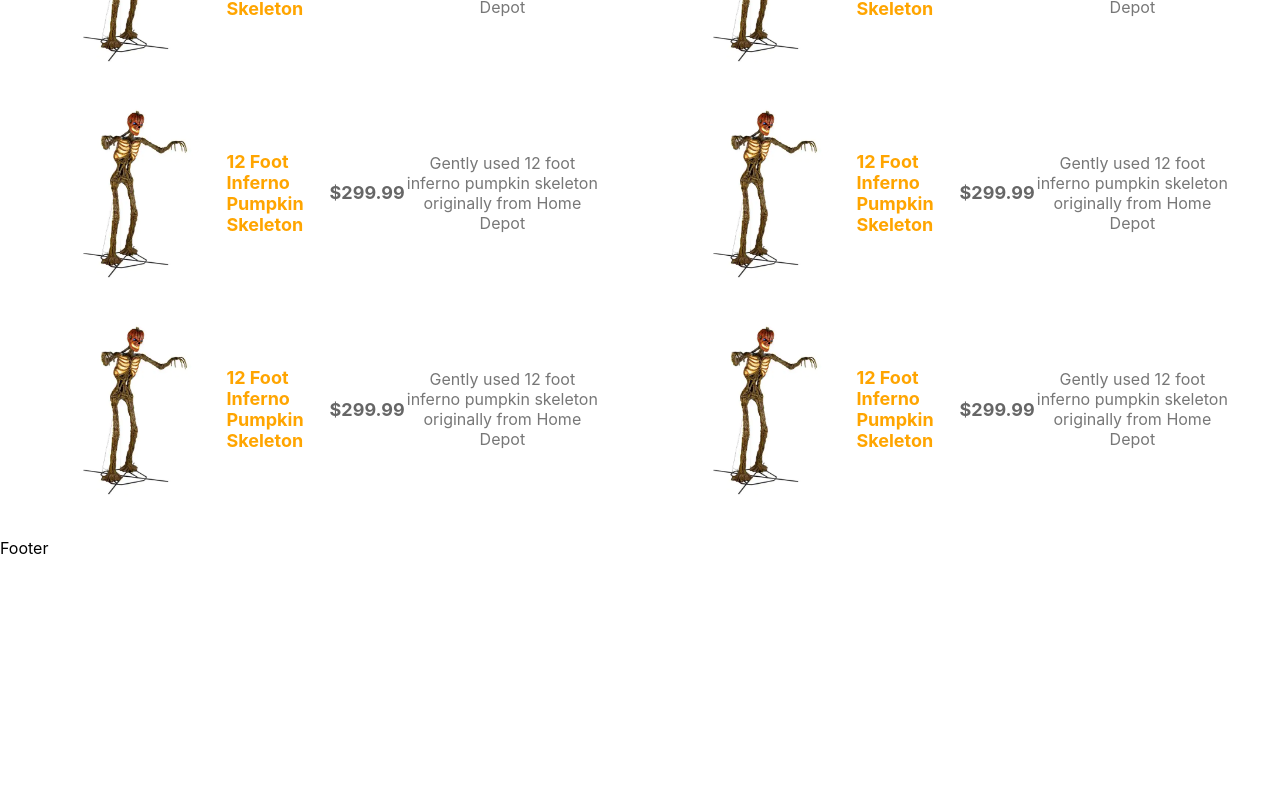
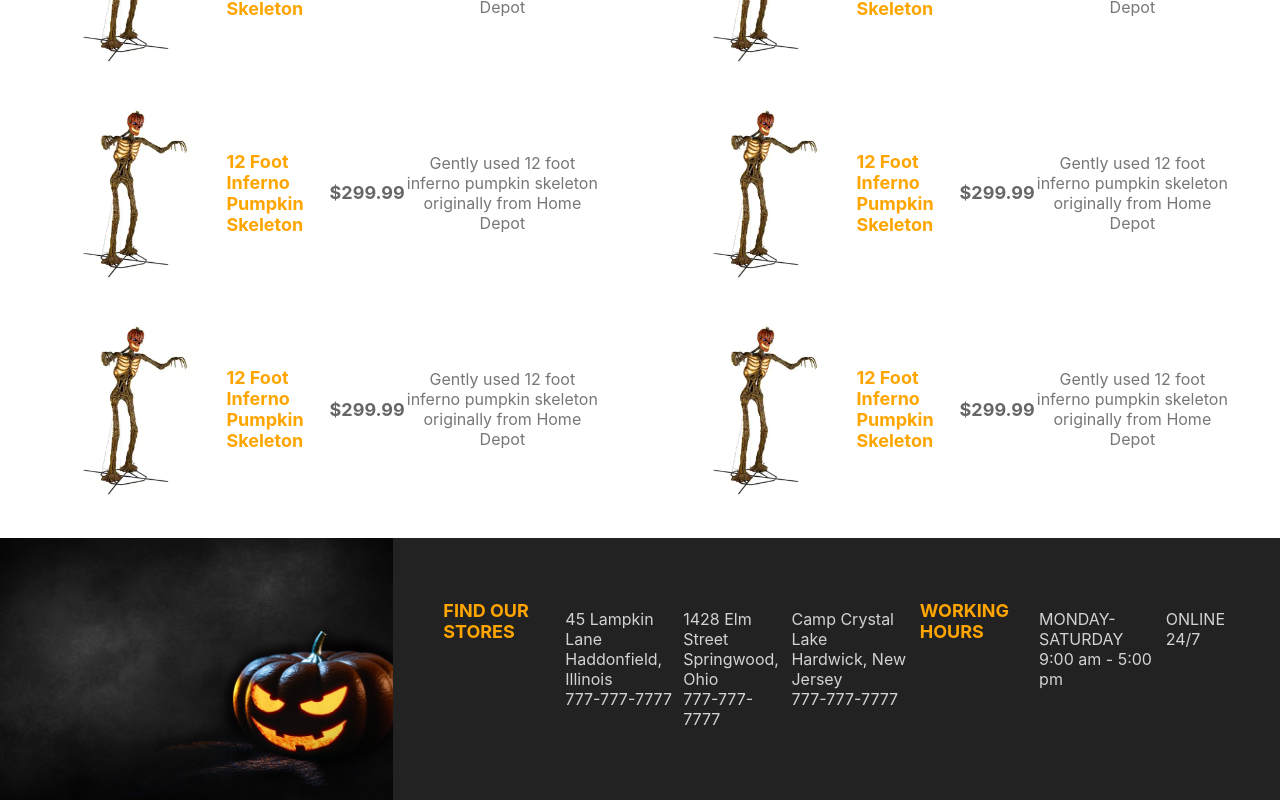
Before and after one commit to MGibson7/ecommhalloween, a Next.js app: page / in a window 1280 px wide. Shown: the part 1302-2102 px from the top of the page. Before the commit the page ends 1860 px from the top, so only its background shows below. Built offline with nearby package versions, Linux system fonts and the light colour scheme.

Commit message:
added footer to website

```diff
--- a/components/Footer.jsx
+++ b/components/Footer.jsx
@@ -1,7 +1,45 @@
+import styles from "../styles/Footer.module.css";
+import Image from "next/image";
+
 const Footer = () =>{
     return(
-        <div>
-        Footer
+        <div className = {styles.container}>
+            <div className = {styles.item}>
+                <Image src = "/img/halloweenbackground.jpg" alt = "" layout = "fill" objectFit="cover"/>
+
+            </div>
+            <div className = {styles.item}>
+
+                <div className = {styles.card}></div>
+                    <h1 className={styles.title}>FIND OUR STORES</h1>
+                    <p className={styles.text}>
+                        45 Lampkin Lane
+                        <br />Haddonfield, Illinois
+                        <br/> 777-777-7777
+                    </p>
+                    <p className={styles.text}>
+                        1428 Elm Street
+                        <br />Springwood, Ohio
+                        <br/> 777-777-7777
+                    </p>
+                    <p className={styles.text}>
+                        Camp Crystal Lake
+                        <br />Hardwick, New Jersey
+                        <br/> 777-777-7777
+                    </p>
+                <div className = {styles.card}></div>
+                <h1 className={styles.title}>WORKING HOURS</h1>
+                <p className={styles.text}>
+                        MONDAY-SATURDAY
+                        <br />9:00 am - 5:00 pm
+                    </p>
+                    <p className={styles.text}>
+                        ONLINE
+                        <br />24/7
+                    </p>
+
+            </div>
+
 
         </div>
     )
--- /dev/null
+++ b/styles/Footer.module.css
@@ -0,0 +1,33 @@
+.container{
+    height: calc(100vh -100px);
+    background-color: #222;
+    display: flex;
+}
+
+.item{
+    flex: 1;
+    position: relative;
+    display: flex;
+}
+
+.item:last-child{
+    flex: 2;
+    padding: 50px;
+    justify-content: space-between;
+}
+
+.card{
+    flex: 1;
+    padding: 0 0px;
+}
+
+.title{
+    font-size: 18px;
+    color: orange;
+}
+
+.text{
+
+    color: lightgray;
+    padding: 5px;
+}
--- a/styles/ProductCard.module.css
+++ b/styles/ProductCard.module.css
@@ -6,6 +6,13 @@
     justify-content: center;
     align-items: center;
     padding: 20px 40px;
+    cursor: pointer;
+}
+
+.container:hover{
+    -webkit-box-shadow: 0px 0px 15px 5px rgba(226, 128, 15, 0.925);
+-moz-box-shadow: 0px 0px 15px 5px rgba(226, 128, 15, 0.925);
+box-shadow: 0px 0px 15px 5px rgba(226, 128, 15, 0.925);
 }
 
 .title{
```
Also changed, not shown: pages/product/[id].jsx (added).
